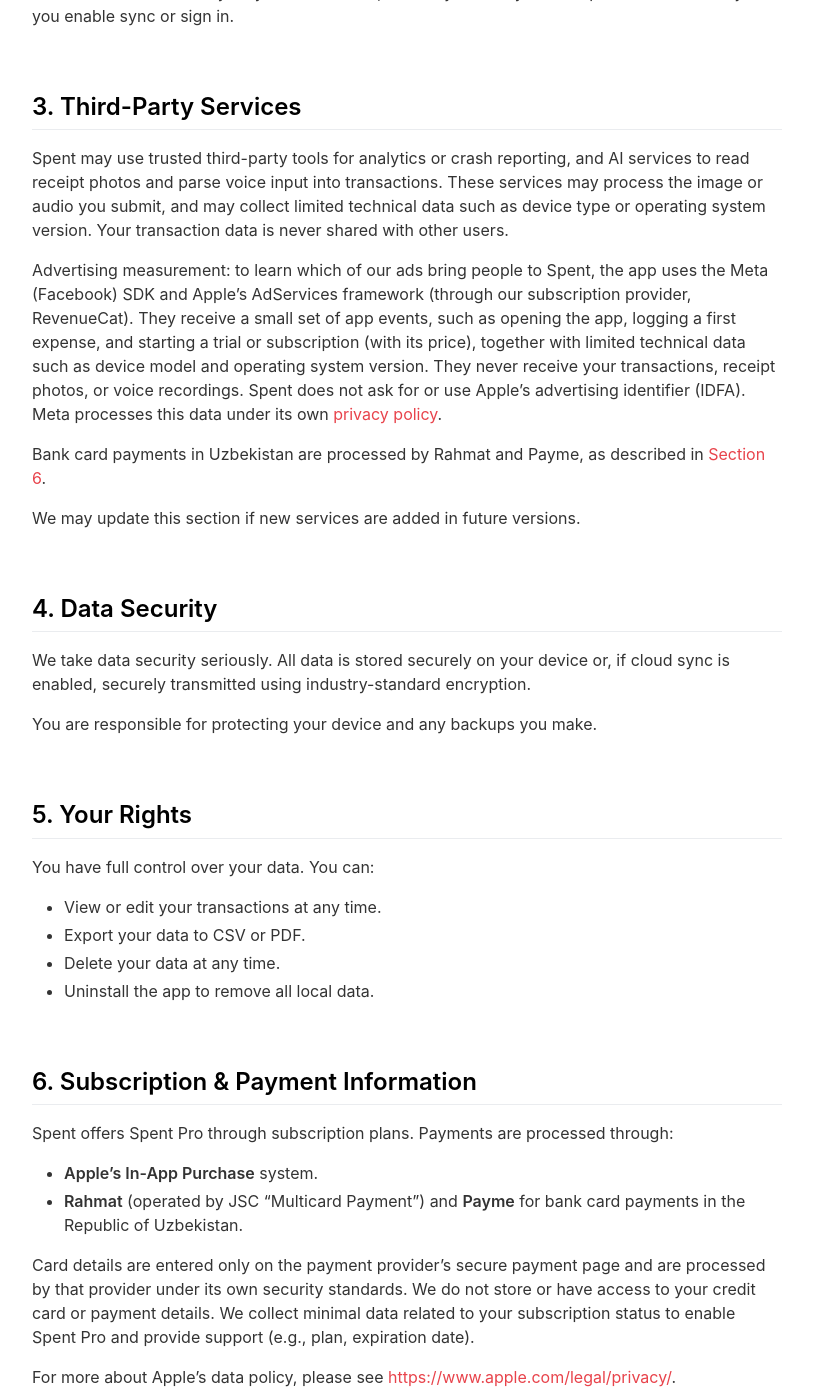
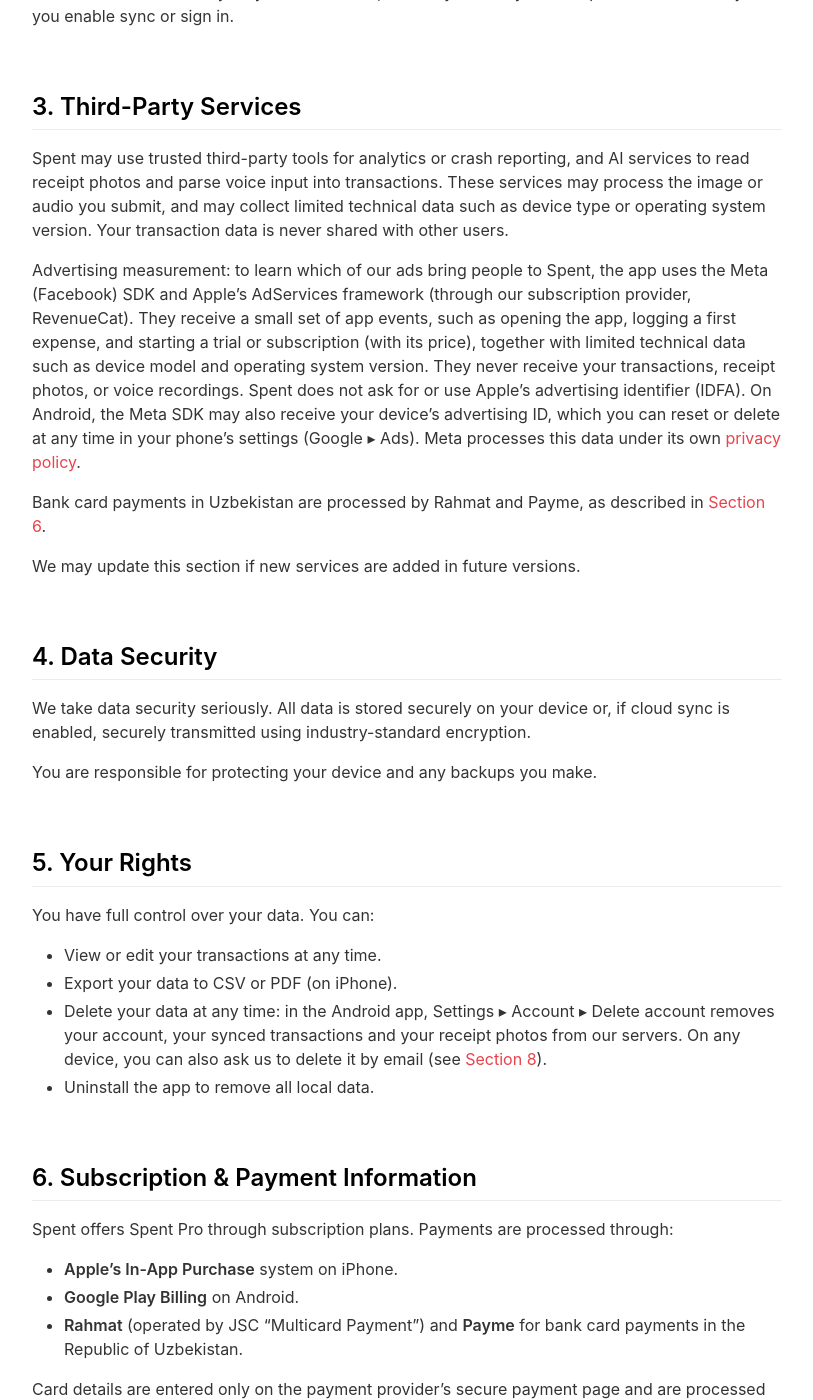
Before and after one commit to khamidjon/spent-landing-page, a Jekyll site: the page built from _pages/privacypolicy.md, in a window 1280 px wide and 1400 px high, scrolled down 1196 px. Shown: the whole window, without its empty margins (233-1046 px from the left). Built offline with Jekyll 4.4.1, drawn with Linux system fonts in a browser that asks for light colours; nearby versions of some CDN libraries; some of the changed text lies outside the part shown.

Commit message:
Privacy policy: cover Spent for Android
Google Play wants the policy to name the entity on the listing and match
what the Android app does: published by Thunder LLC, Google Play Billing,
the Android advertising ID the Meta SDK may receive, and the in-app Delete
account. Export is marked iPhone-only, since Android v1 has none. EN, RU, UZ.

Co-Authored-By: Claude Opus 5.5 <noreply@anthropic.com>

```diff
--- a/_pages/privacypolicy.md
+++ b/_pages/privacypolicy.md
@@ -7,10 +7,10 @@ include_in_header: false
 {% include legal_langs.html doc='privacypolicy' %}
 
 **Last updated**
-October 20 2026
+November 3 2026
 
 # Privacy Policy
-Spent is developed by **Khamidjon Egamov**. In the Republic of Uzbekistan, the Spent service and payments for Spent Pro made with bank cards are provided by **"ELEVEN THREE" LLC** (the "Operator"), whose details are listed in [Section 9](#operator-details){:target="_self"}. Thank you for using Spent! Your privacy is important to us. This Privacy Policy explains how we collect, use, and protect your information when you use our app.
+Spent is developed by **Khamidjon Egamov**. In the Republic of Uzbekistan, the Spent service and payments for Spent Pro made with bank cards are provided by **"ELEVEN THREE" LLC** (the "Operator"), whose details are listed in [Section 9](#operator-details){:target="_self"}. On Google Play, Spent is published by **Thunder LLC**. Thank you for using Spent! Your privacy is important to us. This Privacy Policy explains how we collect, use, and protect your information when you use our app.
 
 <br>
 
@@ -41,7 +41,7 @@ Your data is stored locally on your device first, and is synced to your own priv
 ## 3. Third-Party Services
 Spent may use trusted third-party tools for analytics or crash reporting, and AI services to read receipt photos and parse voice input into transactions. These services may process the image or audio you submit, and may collect limited technical data such as device type or operating system version. Your transaction data is never shared with other users.
 
-Advertising measurement: to learn which of our ads bring people to Spent, the app uses the Meta (Facebook) SDK and Apple's AdServices framework (through our subscription provider, RevenueCat). They receive a small set of app events, such as opening the app, logging a first expense, and starting a trial or subscription (with its price), together with limited technical data such as device model and operating system version. They never receive your transactions, receipt photos, or voice recordings. Spent does not ask for or use Apple's advertising identifier (IDFA). Meta processes this data under its own [privacy policy](https://www.facebook.com/privacy/policy/).
+Advertising measurement: to learn which of our ads bring people to Spent, the app uses the Meta (Facebook) SDK and Apple's AdServices framework (through our subscription provider, RevenueCat). They receive a small set of app events, such as opening the app, logging a first expense, and starting a trial or subscription (with its price), together with limited technical data such as device model and operating system version. They never receive your transactions, receipt photos, or voice recordings. Spent does not ask for or use Apple's advertising identifier (IDFA). On Android, the Meta SDK may also receive your device's advertising ID, which you can reset or delete at any time in your phone's settings (Google ▸ Ads). Meta processes this data under its own [privacy policy](https://www.facebook.com/privacy/policy/).
 
 Bank card payments in Uzbekistan are processed by Rahmat and Payme, as described in [Section 6](#payments){:target="_self"}.
 
@@ -60,8 +60,8 @@ You are responsible for protecting your device and any backups you make.
 You have full control over your data. You can:
 
 - View or edit your transactions at any time.
-- Export your data to CSV or PDF.
-- Delete your data at any time.
+- Export your data to CSV or PDF (on iPhone).
+- Delete your data at any time: in the Android app, Settings ▸ Account ▸ Delete account removes your account, your synced transactions and your receipt photos from our servers. On any device, you can also ask us to delete it by email (see [Section 8](#contact){:target="_self"}).
 - Uninstall the app to remove all local data.
 
 <br>
@@ -69,12 +69,13 @@ You have full control over your data. You can:
 ## 6. Subscription & Payment Information {#payments}
 Spent offers Spent Pro through subscription plans. Payments are processed through:
 
-- **Apple's In-App Purchase** system.
+- **Apple's In-App Purchase** system on iPhone.
+- **Google Play Billing** on Android.
 - **Rahmat** (operated by JSC "Multicard Payment") and **Payme** for bank card payments in the Republic of Uzbekistan.
 
 Card details are entered only on the payment provider's secure payment page and are processed by that provider under its own security standards. We do not store or have access to your credit card or payment details. We collect minimal data related to your subscription status to enable Spent Pro and provide support (e.g., plan, expiration date).
 
-For more about Apple's data policy, please see [https://www.apple.com/legal/privacy/](https://www.apple.com/legal/privacy/).
+For more about Apple's data policy, please see [https://www.apple.com/legal/privacy/](https://www.apple.com/legal/privacy/), and for Google's, [https://policies.google.com/privacy](https://policies.google.com/privacy).
 
 <br>
 
```
Also changed, not shown: other parts of _pages/privacypolicy.md (+1 -1 lines), _pages/ru/privacypolicy.md (+9 -8 lines), _pages/uz/privacypolicy.md (+9 -8 lines).
